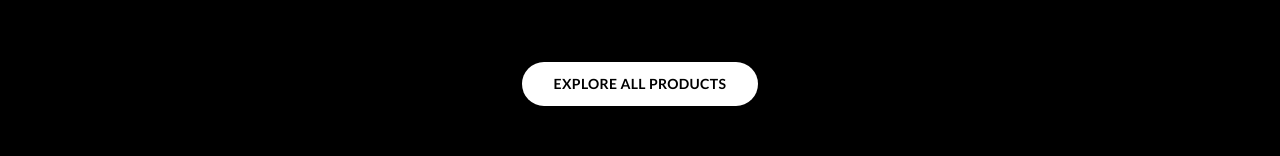
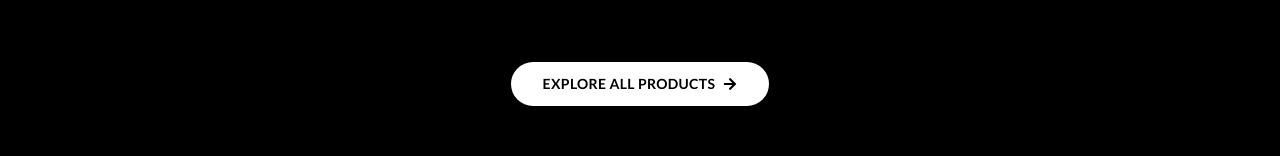
Before and after one commit to rishmi5h/BU-UI, a Next.js app: page / in a window 1280 px wide. Shown: the part 519-675 px from the top of the page. Built offline with nearby package versions, Linux system fonts and the light colour scheme; a web font is replaced by a local one.

Commit message:
Update page.tsx

```diff
--- a/app/page.tsx
+++ b/app/page.tsx
@@ -1,19 +1,27 @@
-import Link from 'next/link'
-import FeaturedProducts from './components/FeaturedProducts'
+import Link from "next/link";
+import { FaArrowRight } from "react-icons/fa";
+import FeaturedProducts from "./components/FeaturedProducts";
 
 export default function Home() {
   return (
-    <div className="space-y-16">
-      <section className="text-center">
-        <h1 className="font-serif text-5xl font-bold mb-6">Black Unlimited</h1>
-        <p className="text-xl font-light max-w-2xl mx-auto">Elevate your style with our curated collection of minimalist black clothing</p>
+    <div className='space-y-16'>
+      <section className='text-center'>
+        <h1 className='font-serif text-5xl font-bold mb-6'>Black Unlimited</h1>
+        <p className='text-xl font-light max-w-2xl mx-auto'>
+          Elevate your style with our curated collection of minimalist black
+          clothing
+        </p>
       </section>
       <FeaturedProducts />
-      <section className="text-center">
-        <Link href="/products" className="inline-block bg-white text-black px-8 py-3 rounded-full hover:bg-gray-200 transition-colors text-sm uppercase tracking-wide font-bold">
+      <section className='text-center'>
+        <Link
+          href='/products'
+          className='inline-flex items-center bg-white text-black px-8 py-3 rounded-full hover:bg-gray-200 transition-colors text-sm uppercase tracking-wide font-bold'
+        >
           Explore All Products
+          <FaArrowRight className='ml-2' />
         </Link>
       </section>
     </div>
-  )
+  );
 }
```
